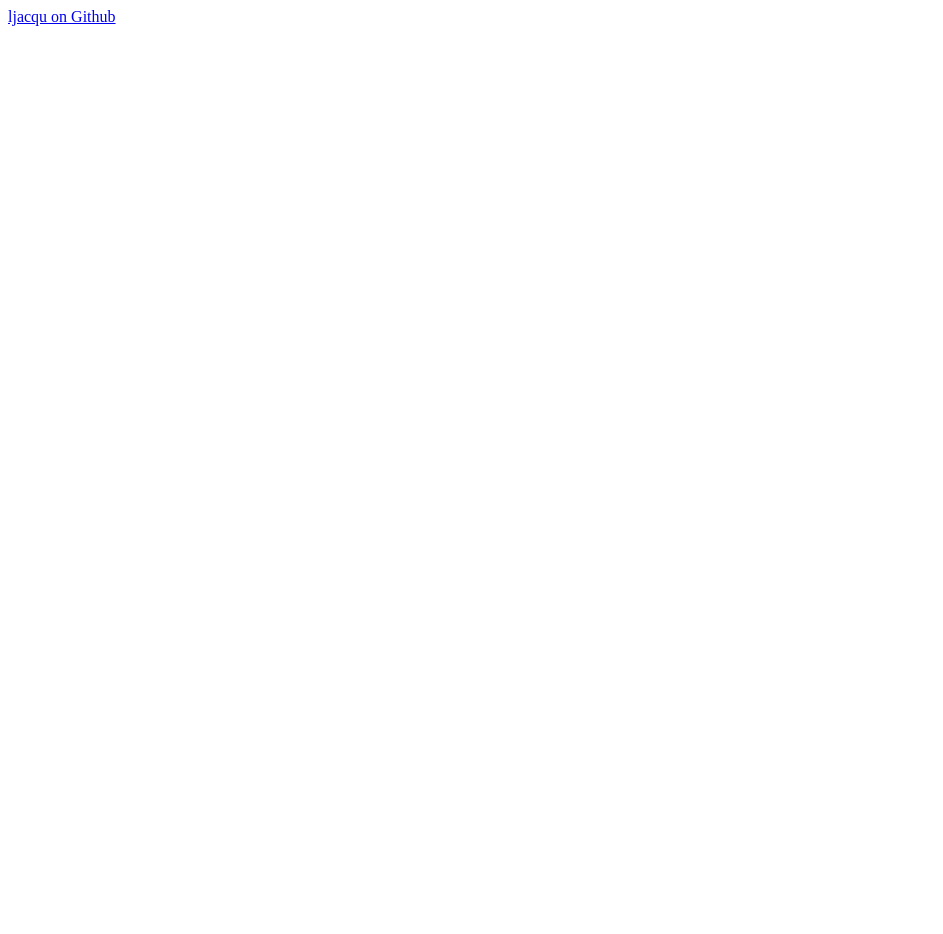
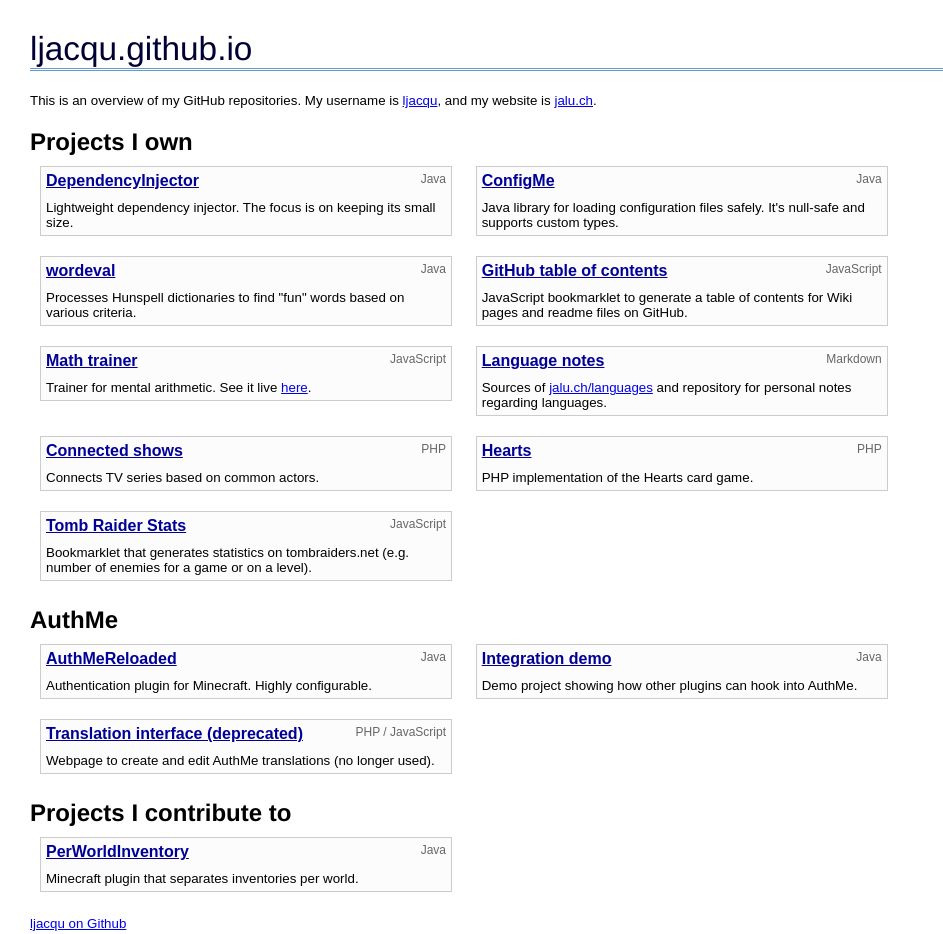
Before and after one commit to ljacqu/ljacqu.github.io, a plain HTML site: page index.html in a window 1280 px wide. Shown: the whole page, without its empty margins (0-943 px from the left). Before the commit the page ends 800 px from the top, so only its background shows below. Drawn offline with Linux system fonts and the light colour scheme.

Commit message:
Update index.html

```diff
--- a/index.html
+++ b/index.html
@@ -1 +1,179 @@
-<a href="http://github.com/ljacqu">ljacqu on Github</a>
+<!DOCTYPE HTML>
+<html>
+ <head>
+   <title>ljacqu.github.com</title>
+   <meta charset="utf-8" />
+   <style type="text/css">
+body {
+  font-family: Arial;
+  font-size: 10pt;
+  color: #000;
+  background-color: #ffffff;
+  margin: 30px;
+}
+h1 {
+  font-size: 2.5em;
+  font-weight: normal;
+  font-family: Helvetica, Arial;
+  border-bottom: 3px double #69c;
+  color: #003;
+}
+h2 {
+  font-size: 1.8em;
+  font-family: Helvetica, Arial;
+  margin: 15px 0 0 0;
+}
+.intro {
+  margin-bottom: 20px;
+}
+.box {
+  display: inline-block;
+  width: 400px;
+  border: 1px solid #ccc;
+  background-color: #fcfcfc;
+  padding: 5px;
+  margin: 10px;
+  vertical-align: top;
+}
+.project {
+  font-weight: bold;
+  font-size: 1.2em;
+}
+a:hover {
+  text-decoration: none;
+}
+a.project:link, a.project:visited {
+  color: #009;
+}
+a.project:hover, a.project:active {
+  color: #25f;
+}
+.description {
+  padding-top: 10px;
+}
+.technology {
+  float: right;
+  font-size: 0.9em;
+  color: #666;
+}
+   </style>
+ </head>
+ <body>
+  <h1>ljacqu.github.io</h1>
+  <p class="intro">This is an overview of my GitHub repositories.
+    My username is <a href="https://github.com/ljacqu">ljacqu</a>,
+    and my website is <a href="https://jalu.ch">jalu.ch</a>.</p>
+
+<h2>Projects I own</h2>
+<!-- Dependency injector -->
+<div class="box">
+  <a href="https://github.com/ljacqu/DependencyInjector" class="project">DependencyInjector</a>
+  <span class="technology">Java</span>
+  <div class="description">
+    Lightweight dependency injector. The focus is on keeping its small size.
+  </div>
+</div>
+<!-- ConfigMe -->
+<div class="box">
+  <a href="https://github.com/AuthMe/ConfigMe" class="project">ConfigMe</a>
+  <span class="technology">Java</span>
+  <div class="description">
+    Java library for loading configuration files safely. It's null-safe and supports custom types.
+  </div>
+</div>
+<!-- wordeval -->
+<div class="box">
+  <a href="https://github.com/ljacqu/wordeval" class="project">wordeval</a>
+  <span class="technology">Java</span>
+  <div class="description">
+    Processes Hunspell dictionaries to find "fun" words based on various criteria.
+  </div>
+</div>
+<!-- Github TOC -->
+<div class="box">
+  <a href="https://github.com/ljacqu/github_tableOfContents" class="project">GitHub table of contents</a>
+  <span class="technology">JavaScript</span>
+  <div class="description">
+    JavaScript bookmarklet to generate a table of contents for Wiki pages and readme files on GitHub.
+  </div>
+</div>
+<!-- Mathtrainer -->
+<div class="box">
+  <a href="https://github.com/ljacqu/mathtrainer" class="project">Math trainer</a>
+  <span class="technology">JavaScript</span>
+  <div class="description">
+    Trainer for mental arithmetic. See it live <a href="http://jalu.ch/coding/math-trainer/">here</a>.
+  </div>
+</div>
+<!-- Language notes -->
+<div class="box">
+  <a href="https://github.com/ljacqu/language_notes" class="project">Language notes</a>
+  <span class="technology">Markdown</span>
+  <div class="description">
+    Sources of <a href="http://jalu.ch/languages/">jalu.ch/languages</a> and repository for personal notes regarding languages.
+  </div>
+</div>
+<!-- Connected shows -->
+<div class="box">
+  <a href="https://github.com/ljacqu/connectedshows" class="project">Connected shows</a>
+  <span class="technology">PHP</span>
+  <div class="description">
+    Connects TV series based on common actors.
+  </div>
+</div>
+<!-- Hearts -->
+<div class="box">
+  <a href="https://github.com/ljacqu/hearts" class="project">Hearts</a>
+  <span class="technology">PHP</span>
+  <div class="description">
+    PHP implementation of the Hearts card game.
+  </div>
+</div>
+<!-- Tomb Raider stats -->
+<div class="box">
+  <a href="https://github.com/ljacqu/tombraiderstats" class="project">Tomb Raider Stats</a>
+  <span class="technology">JavaScript</span>
+  <div class="description">
+    Bookmarklet that generates statistics on tombraiders.net (e.g. number of enemies for a game or on a level).
+  </div>
+</div>
+
+<h2>AuthMe</h2>
+<!-- AuthMe -->
+<div class="box">
+  <a href="https://github.com/AuthMe/AuthMeReloaded" class="project">AuthMeReloaded</a>
+  <span class="technology">Java</span>
+  <div class="description">
+    Authentication plugin for Minecraft. Highly configurable.
+  </div>
+</div>
+<!-- Integration demo -->
+<div class="box">
+  <a href="https://github.com/ljacqu/AuthMe_integration_demo" class="project">Integration demo</a>
+  <span class="technology">Java</span>
+  <div class="description">
+    Demo project showing how other plugins can hook into AuthMe.
+  </div>
+</div>
+<!-- Translation interface -->
+<div class="box">
+  <a href="https://github.com/ljacqu/AuthMe-translate" class="project">Translation interface (deprecated)</a>
+  <span class="technology">PHP / JavaScript</span>
+  <div class="description">
+    Webpage to create and edit AuthMe translations (no longer used).
+  </div>
+</div>
+
+<h2>Projects I contribute to</h2>
+<!-- PWI -->
+<div class="box">
+  <a href="https://github.com/Gnat008/PerWorldInventory" class="project">PerWorldInventory</a>
+  <span class="technology">Java</span>
+  <div class="description">
+    Minecraft plugin that separates inventories per world.
+  </div>
+</div>
+
+   <p><a href="http://github.com/ljacqu">ljacqu on Github</a></p>
+ </body>
+</html>
```
